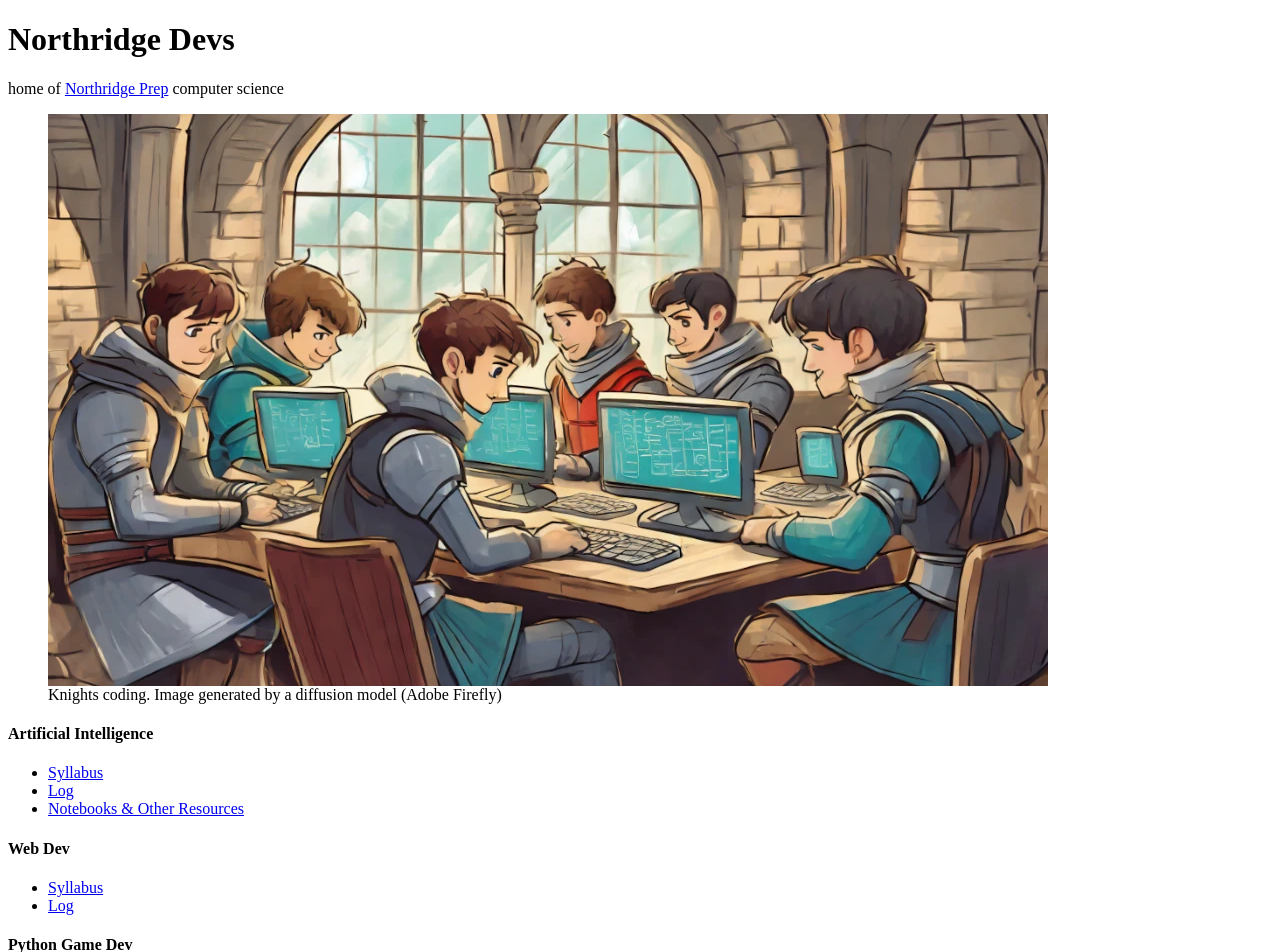
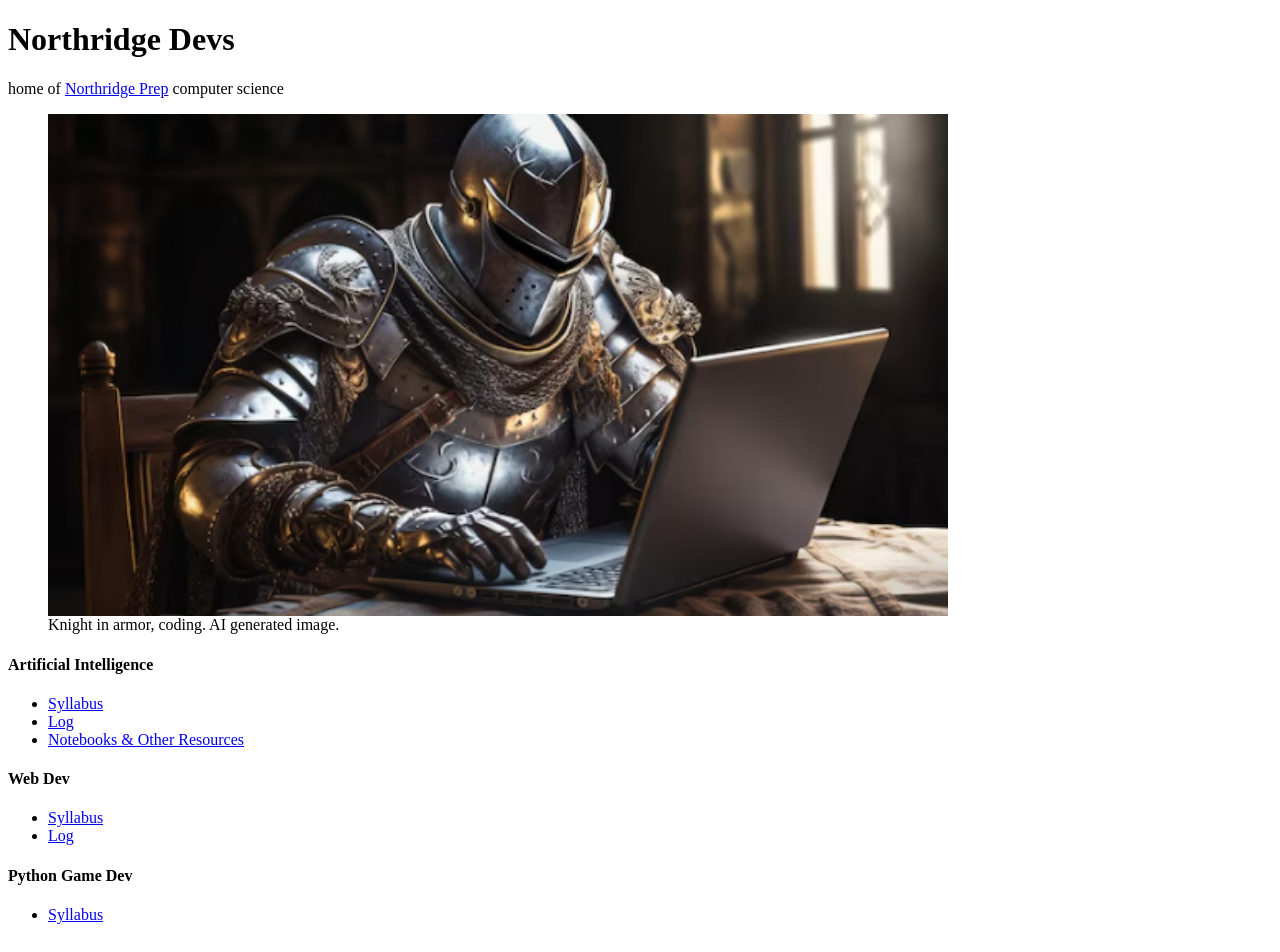
Before and after one commit to kruckenberg/codilla, a Django app: page / in a window 1280 px wide. Shown: the part 204-1156 px from the top of the page. After the commit the page ends 1128 px from the top, so only its background shows below. Run offline with Django 5.2, Linux system fonts and the light colour scheme; parts of the project's set-up code (start-up, migrations or seed data) failed here and were passed over; some libraries are stand-ins or nearby versions.

Commit message:
replace homepage image, caption

```diff
--- a/nrp/templates/nrp/homepage.html
+++ b/nrp/templates/nrp/homepage.html
@@ -7,9 +7,10 @@
             home of <a href="https://northridgeprep.org">Northridge Prep</a> computer science
         </p>
         <figure>
-            <img src="{% static 'images/northridge-dev.webp' %}"
-                 alt="Knights coding in a castle." />
-            <figcaption>Knights coding. Image generated by a diffusion model (Adobe Firefly)</figcaption>
+            <img src="{% static 'images/coding-knight.png' %}"
+                 alt="Knight coding"
+                 width="900px" />
+            <figcaption>Knight in armor, coding. AI generated image.</figcaption>
         </figure>
         <div class="flex place-content-around uk-margin-top-small w-full">
             <div class="uk-padding-large">
```
Also changed, not shown: common/static/images/coding-knight.png (added).
